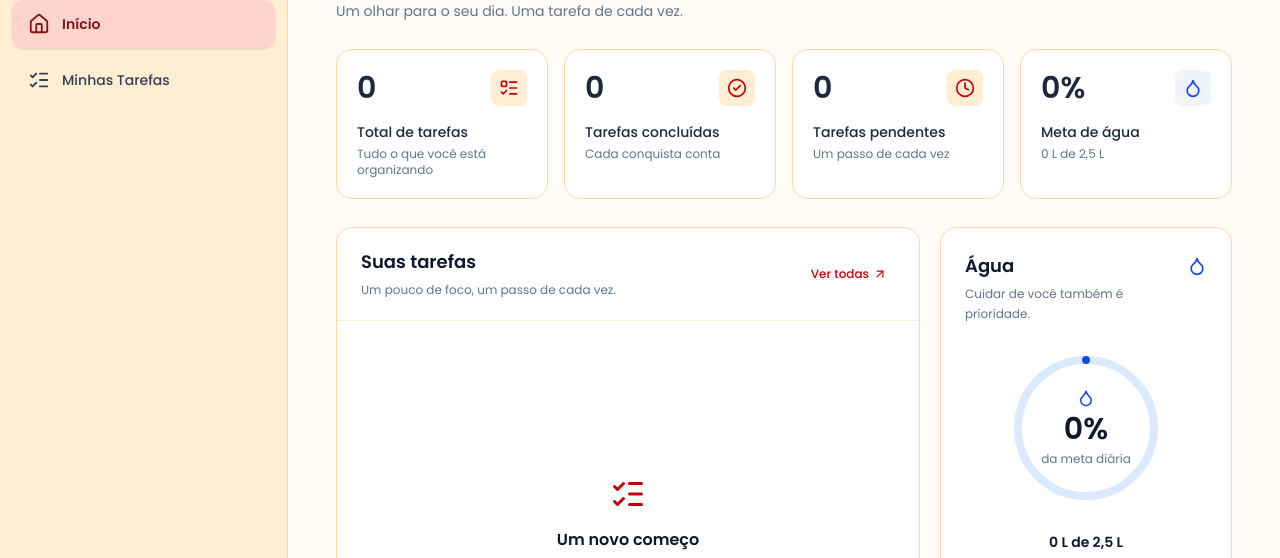
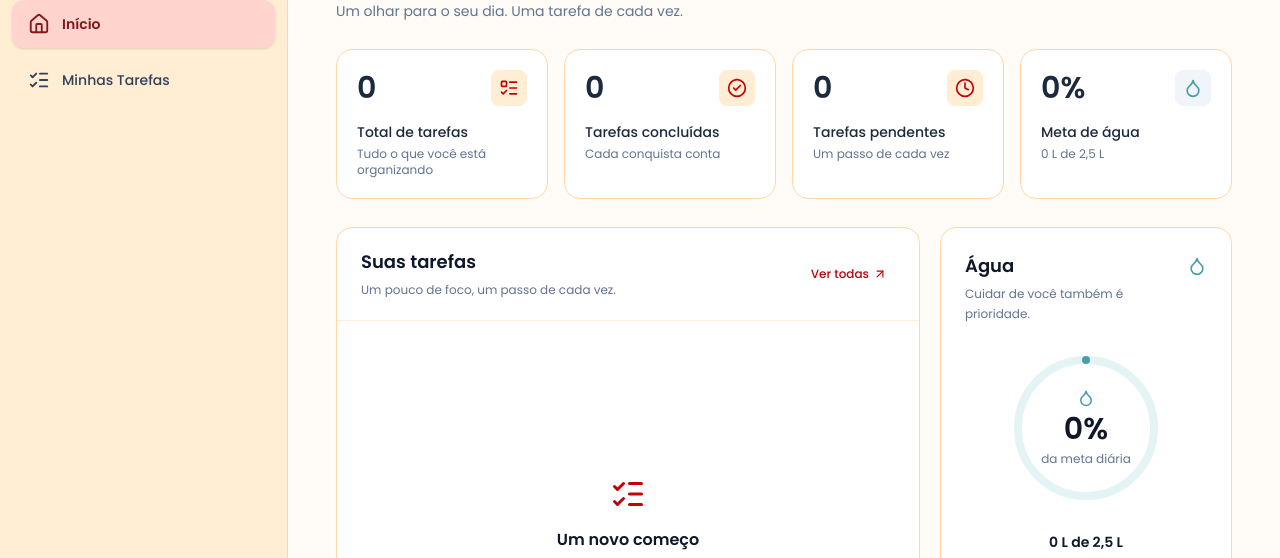
Before and after one commit to letxiz/task-manager, a React (Vite) app: page / in a window 1280 px wide. Shown: the part 176-734 px from the top of the page. Built offline with nearby package versions, Linux system fonts and the light colour scheme.

Commit message:
feat: update water-related styles in SummaryCard and WaterPanel components

```diff
--- a/src/components/home/SummaryCard.jsx
+++ b/src/components/home/SummaryCard.jsx
@@ -9,7 +9,7 @@ function SummaryCard({ value, title, description, icon, water = false }) {
           {value}
         </span>
 
-        <span className={`rounded-lg p-2 ${water ? "bg-slate-100 text-blue-700" : "bg-orange-100 text-primary"}`}>
+        <span className={`rounded-lg p-2 ${water ? "bg-slate-100 text-water" : "bg-orange-100 text-primary"}`}>
           {icon}
         </span>
       </div>
--- a/src/components/home/WaterPanel.jsx
+++ b/src/components/home/WaterPanel.jsx
@@ -15,18 +15,18 @@ export default function WaterPanel({ agua }) {
     <section aria-labelledby="water-title" className="rounded-2xl border border-orange-200 bg-white p-5 sm:p-6 transition duration-200 hover:-translate-y-1 hover:border-primary/30 hover:shadow-md focus-within:border-primary/30 focus-within:shadow-md motion-reduce:transform-none motion-reduce:transition-none">
       <header className="flex items-start justify-between gap-3">
         <div><h2 id="water-title" className="text-lg font-semibold">Água</h2><p className="mt-1 text-xs leading-5 text-muted">Cuidar de você também é prioridade.</p></div>
-        <Droplet size={20} className="mt-1 shrink-0 text-blue-700" aria-hidden="true" />
+        <Droplet size={20} className="mt-1 shrink-0 text-water" aria-hidden="true" />
       </header>
       <div className="relative mx-auto my-6 size-40">
         <svg viewBox="0 0 160 160" className="size-full -rotate-90" aria-hidden="true">
-          <circle cx="80" cy="80" r="68" fill="none" stroke="currentColor" strokeWidth="8" className="text-blue-100" />
+          <circle cx="80" cy="80" r="68" fill="none" stroke="currentColor" strokeWidth="8" className="text-water-track" />
           <circle cx="80" cy="80" r="68" fill="none" stroke="currentColor" strokeWidth="8" pathLength="100"
-            strokeDasharray={`${agua.porcentagem} 100`} strokeLinecap="round" className="text-blue-700 transition-all duration-300 motion-reduce:transition-none" />
+            strokeDasharray={`${agua.porcentagem} 100`} strokeLinecap="round" className="text-water transition-all duration-300 motion-reduce:transition-none" />
         </svg>
         <div role="progressbar" aria-label="Meta diária de água" aria-valuemin={0} aria-valuemax={100} aria-valuenow={agua.porcentagem}
           aria-valuetext={`${formatarLitros(agua.total)} de ${formatarLitros(agua.meta)}`}
           className="absolute inset-0 flex flex-col items-center justify-center">
-          <Droplet size={18} className="text-blue-700" aria-hidden="true" />
+          <Droplet size={18} className="text-water" aria-hidden="true" />
           <span className="mt-1 text-3xl font-semibold">{agua.porcentagem}%</span>
           <span className="mt-1 text-xs text-muted">da meta diária</span>
         </div>
--- a/src/index.css
+++ b/src/index.css
@@ -10,6 +10,8 @@
   --font-sans: "Poppins", ui-sans-serif, system-ui, sans-serif;
   --font-poppins: "Poppins", ui-sans-serif, system-ui, sans-serif;
   --color-primary: var(--color-red-700);
+  --color-water: #489eaa;
+  --color-water-track: #e4f3f4;
   --color-primary-hover: var(--color-red-800);
   --color-success: var(--color-green-700);
   --color-danger-hover: var(--color-red-700);
```
